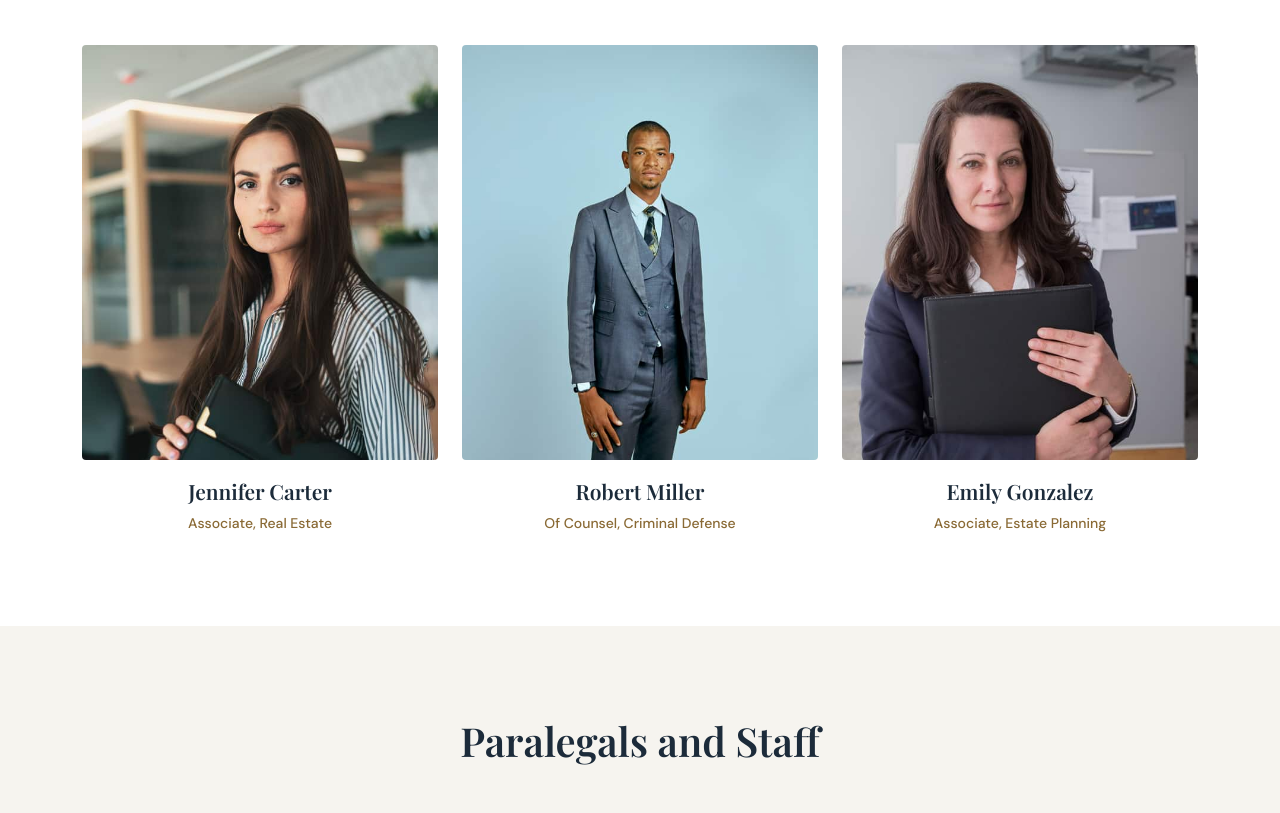
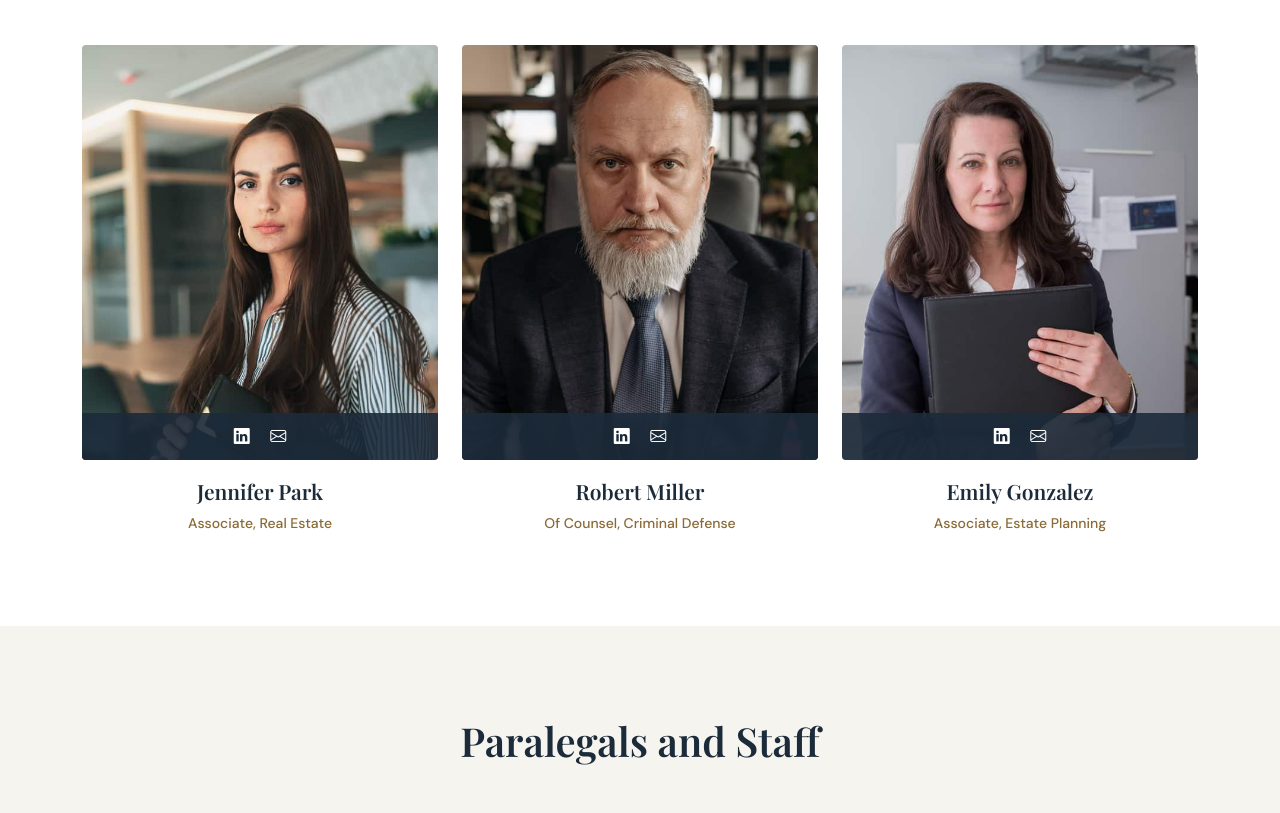
Before and after one commit to BellCrunel/verdict-html-template, a plain HTML site: page attorneys.html in a window 1280 px wide. Shown: the part 1164-1977 px from the top of the page. Drawn offline with Linux system fonts and the light colour scheme.

Commit message:
google map on contact, new portrait, keyboard access to team links

```diff
--- a/assets/css/style.css
+++ b/assets/css/style.css
@@ -540,8 +540,15 @@ section {
   transition: bottom .3s;
 }
 
-.team-card:hover .team-social {
+.team-card:hover .team-social,
+.team-card:focus-within .team-social {
   bottom: 0;
+}
+
+@media (hover: none) {
+  .team-card .team-social {
+    bottom: 0;
+  }
 }
 
 .team-card .team-social a {
--- a/attorneys.html
+++ b/attorneys.html
@@ -149,20 +149,20 @@
         <div class="col-lg-4 col-md-6" data-aos="fade-up">
           <div class="team-card">
             <div class="team-img">
-              <a href="attorney-single.html"><img src="assets/img/team-4_pexels-photo-10041272.jpg" alt="Jennifer Carter" width="600" height="700" loading="lazy"></a>
+              <a href="attorney-single.html"><img src="assets/img/team-4_pexels-photo-10041272.jpg" alt="Jennifer Park" width="600" height="700" loading="lazy"></a>
               <div class="team-social">
                 <a href="https://linkedin.com" target="_blank" rel="noopener" title="LinkedIn"><i class="bi bi-linkedin"></i></a>
                 <a href="mailto:info@verdictlaw.io" title="Email"><i class="bi bi-envelope"></i></a>
               </div>
             </div>
-            <h3><a href="attorney-single.html">Jennifer Carter</a></h3>
+            <h3><a href="attorney-single.html">Jennifer Park</a></h3>
             <span>Associate, Real Estate</span>
           </div>
         </div>
         <div class="col-lg-4 col-md-6" data-aos="fade-up" data-aos-delay="100">
           <div class="team-card">
             <div class="team-img">
-              <a href="attorney-single.html"><img src="assets/img/team-5_pexels-photo-34793736.jpg" alt="Robert Miller" width="600" height="700" loading="lazy"></a>
+              <a href="attorney-single.html"><img src="assets/img/team-5_pexels-photo-7654586.jpg" alt="Robert Miller" width="600" height="700" loading="lazy"></a>
               <div class="team-social">
                 <a href="https://linkedin.com" target="_blank" rel="noopener" title="LinkedIn"><i class="bi bi-linkedin"></i></a>
                 <a href="mailto:info@verdictlaw.io" title="Email"><i class="bi bi-envelope"></i></a>
```
Also changed, not shown: attorney-single.html (+1 -1 lines), blog.html (+1 -1 lines), contact.html (+1 -1 lines), index.html (+1 -1 lines), assets/img/team-5_pexels-photo-34793736.jpg (deleted), assets/img/team-5_pexels-photo-7654586.jpg (added), 1 other file.
